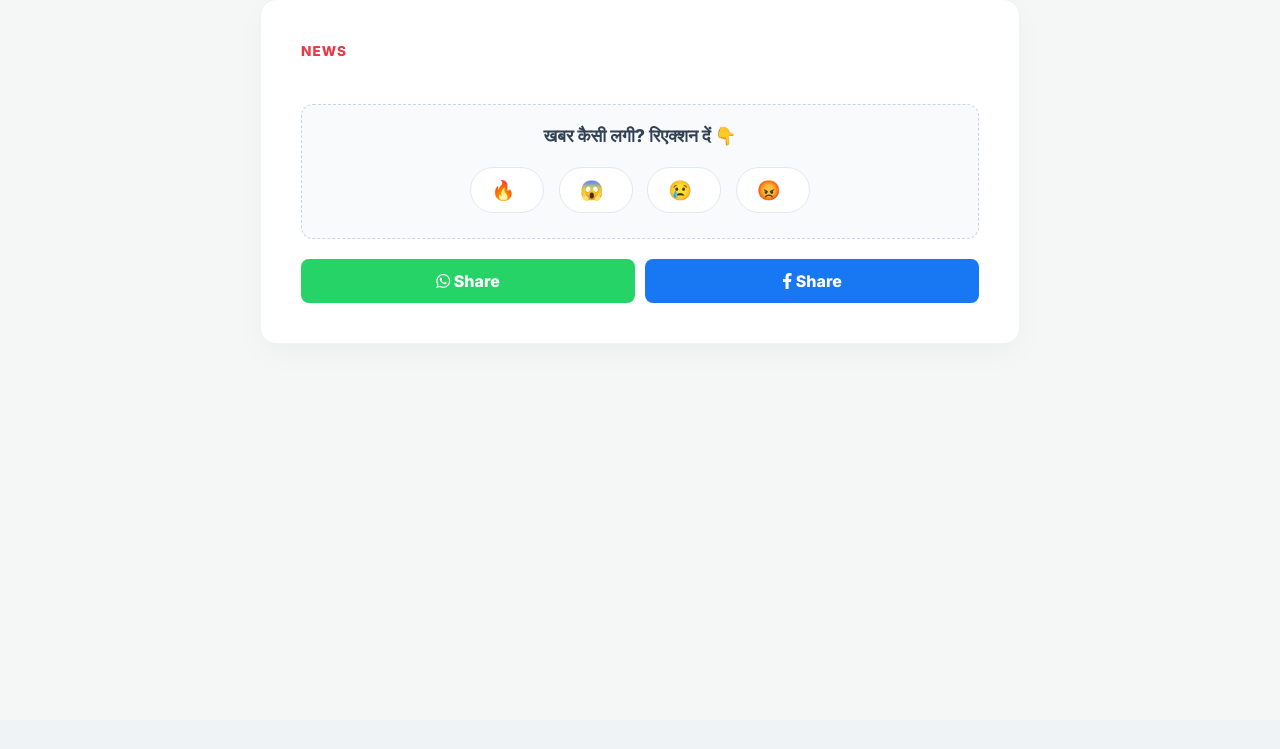
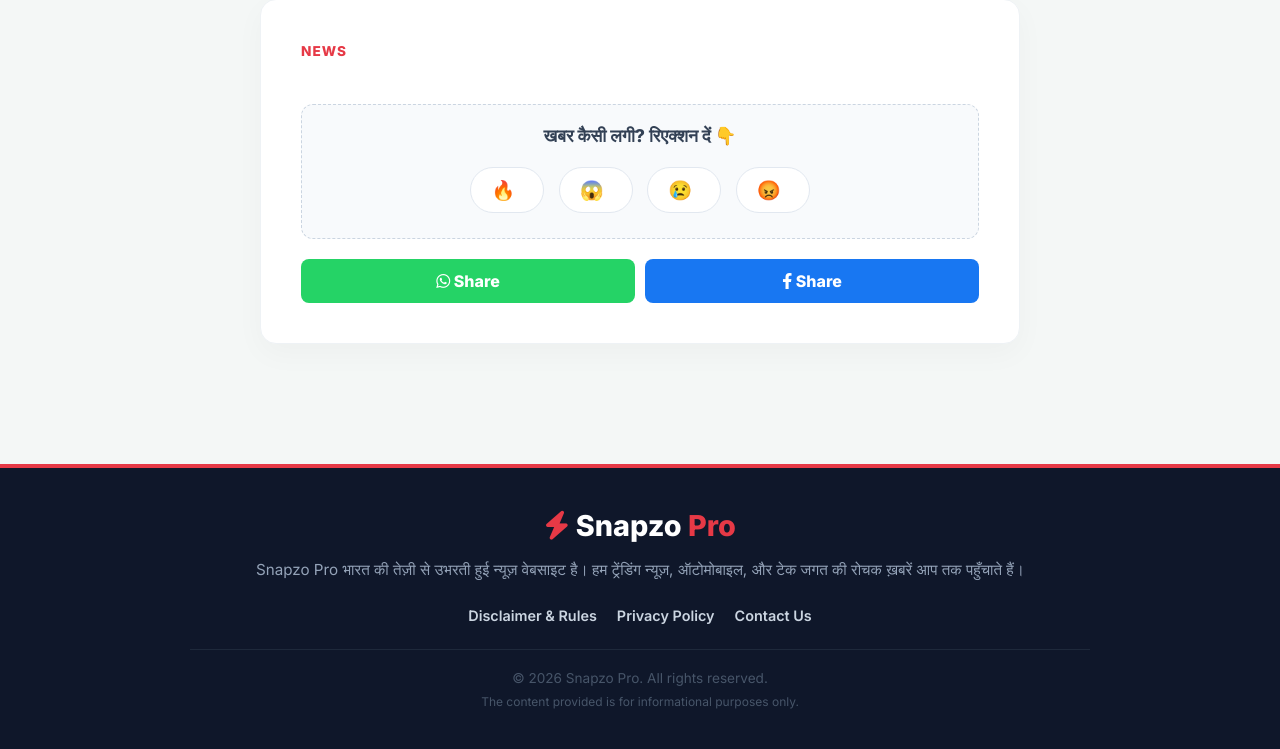
Before and after one commit to vy3289192-a11y/snapzopro, a Flask app: page /article/1 in a window 1280 px wide. Shown: the part 80-829 px from the top of the page. Before the commit the page ends 423 px from the top, so only its background shows below. Run offline with Flask 3, Linux system fonts and the light colour scheme; data that the repository does not hold is empty; some libraries are stand-ins or nearby versions.

Commit message:
Update article.html

```diff
--- a/templates/article.html
+++ b/templates/article.html
@@ -210,5 +210,27 @@
             }
         }
     </script>
+<footer style="background: #0f172a; color: white; padding: 40px 20px; text-align: center; margin-top: 60px; border-top: 4px solid #e63946;">
+        <div style="max-width: 900px; margin: 0 auto;">
+            <h2 style="font-size: 1.8rem; font-weight: 800; margin-bottom: 15px; color: white;">
+                <i class="fas fa-bolt" style="color:#e63946;"></i> Snapzo <span style="color:#e63946;">Pro</span>
+            </h2>
+            <p style="color: #94a3b8; font-size: 0.95rem; line-height: 1.6; margin-bottom: 25px;">
+                Snapzo Pro भारत की तेज़ी से उभरती हुई न्यूज़ वेबसाइट है। हम ट्रेंडिंग न्यूज़, ऑटोमोबाइल, और टेक जगत की रोचक ख़बरें आप तक पहुँचाते हैं।
+            </p>
+
+            <div style="display: flex; justify-content: center; gap: 20px; flex-wrap: wrap; margin-bottom: 25px;">
+                <a href="/disclaimer" style="color: #cbd5e1; text-decoration: none; font-weight: 600; font-size: 0.9rem; transition: 0.3s;" onmouseover="this.style.color='#e63946'" onmouseout="this.style.color='#cbd5e1'">Disclaimer & Rules</a>
+                <a href="/disclaimer" style="color: #cbd5e1; text-decoration: none; font-weight: 600; font-size: 0.9rem; transition: 0.3s;" onmouseover="this.style.color='#e63946'" onmouseout="this.style.color='#cbd5e1'">Privacy Policy</a>
+                <a href="mailto:contact@snapzopro.online" style="color: #cbd5e1; text-decoration: none; font-weight: 600; font-size: 0.9rem; transition: 0.3s;" onmouseover="this.style.color='#e63946'" onmouseout="this.style.color='#cbd5e1'">Contact Us</a>
+            </div>
+
+            <div style="color: #475569; font-size: 0.85rem; border-top: 1px solid #1e293b; padding-top: 20px;">
+                © 2026 Snapzo Pro. All rights reserved. <br>
+                <span style="font-size: 0.75rem; display: block; margin-top: 8px;">The content provided is for informational purposes only.</span>
+            </div>
+        </div>
+    </footer>
+
 </body>
 </html>
```
